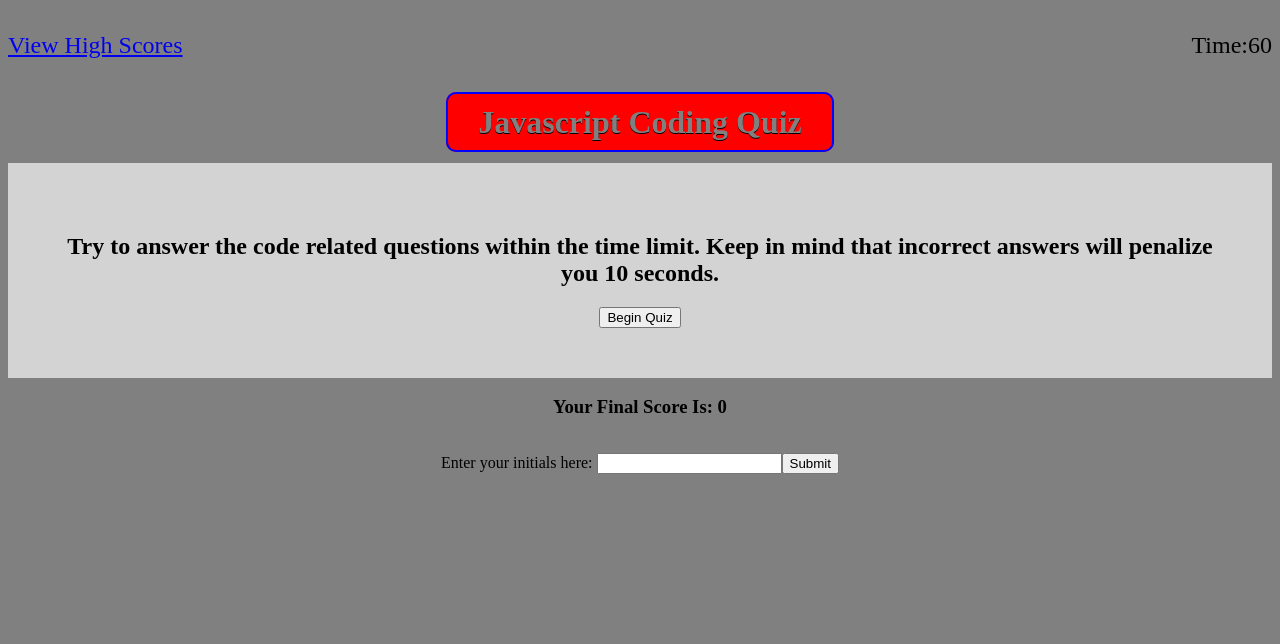
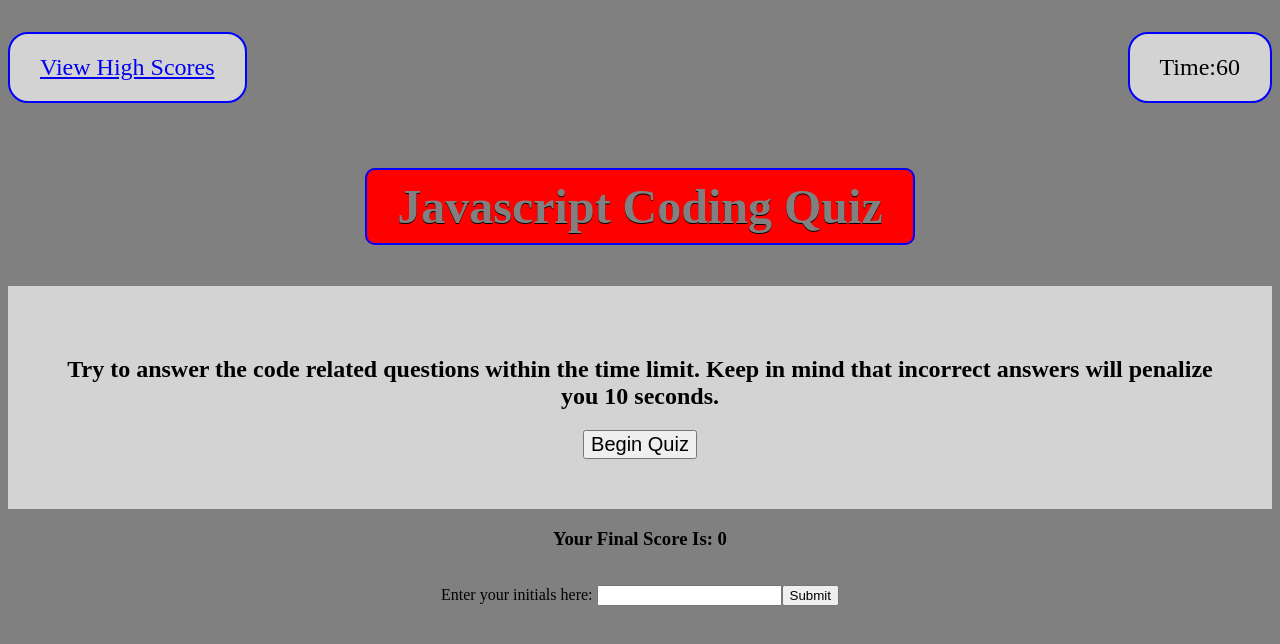
Before and after one commit to Bakeradm6/04-javascript-coding-quiz-challenge, a plain HTML site: page index.html in a window 1280 px wide. Drawn offline with Linux system fonts and the light colour scheme.

Commit message:
added border and spaing to header

```diff
--- a/assets/styles.css
+++ b/assets/styles.css
@@ -7,6 +7,8 @@ body {
   text-align: center;
   color: grey;
   text-shadow: black 0px 1px;
+  padding: 20px;
+  font-size: 300%;
  }
 
 h1 span{
@@ -26,15 +28,21 @@ header {
 }
 
 #start-button {
-
+ font-size: 20px;
 }
 
 #view-high-scores {
-
+ background: lightgrey;
+ border: 2px solid blue;
+ padding: 20px 30px;
+ border-radius: 20px;
 }
 
 #time-header {
-
+ background: lightgrey;
+ border: 2px solid blue;
+ padding: 20px 30px;
+ border-radius: 20px;
 }
 
 #time-remaining{
```
